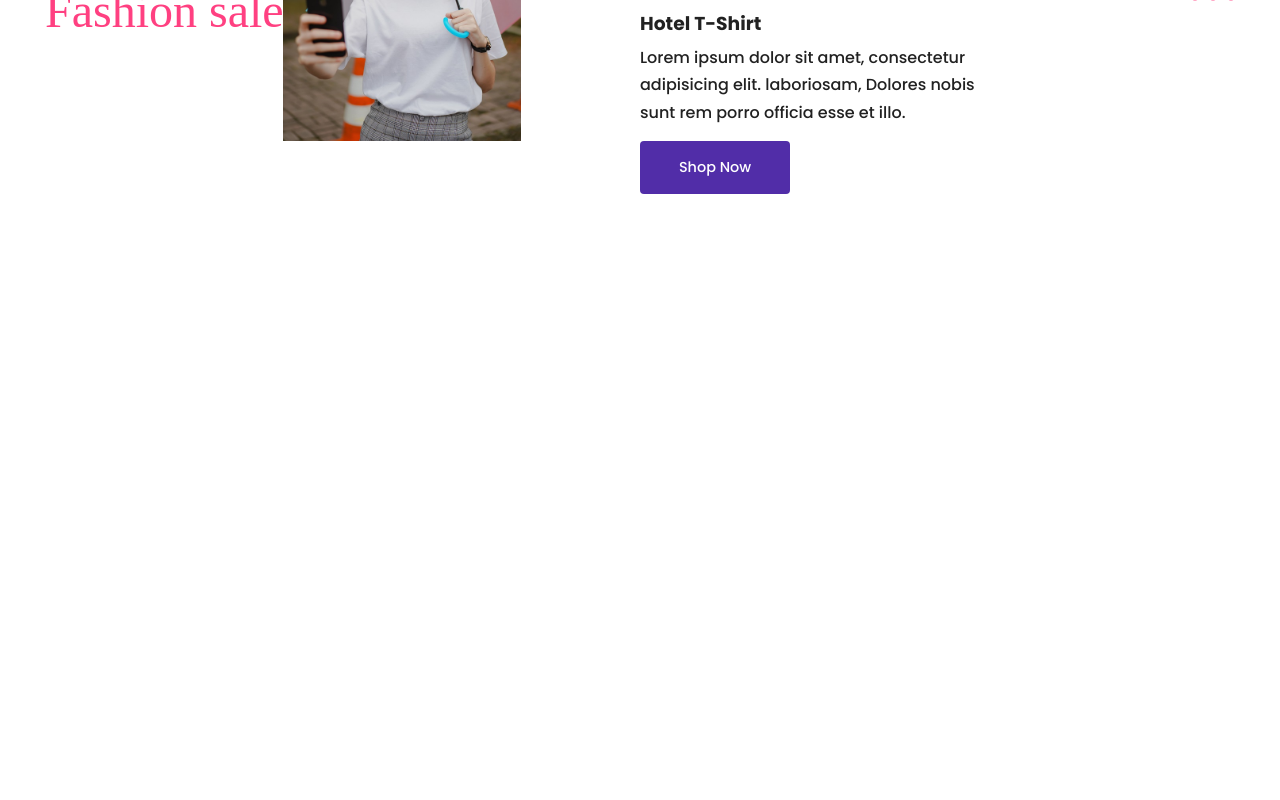
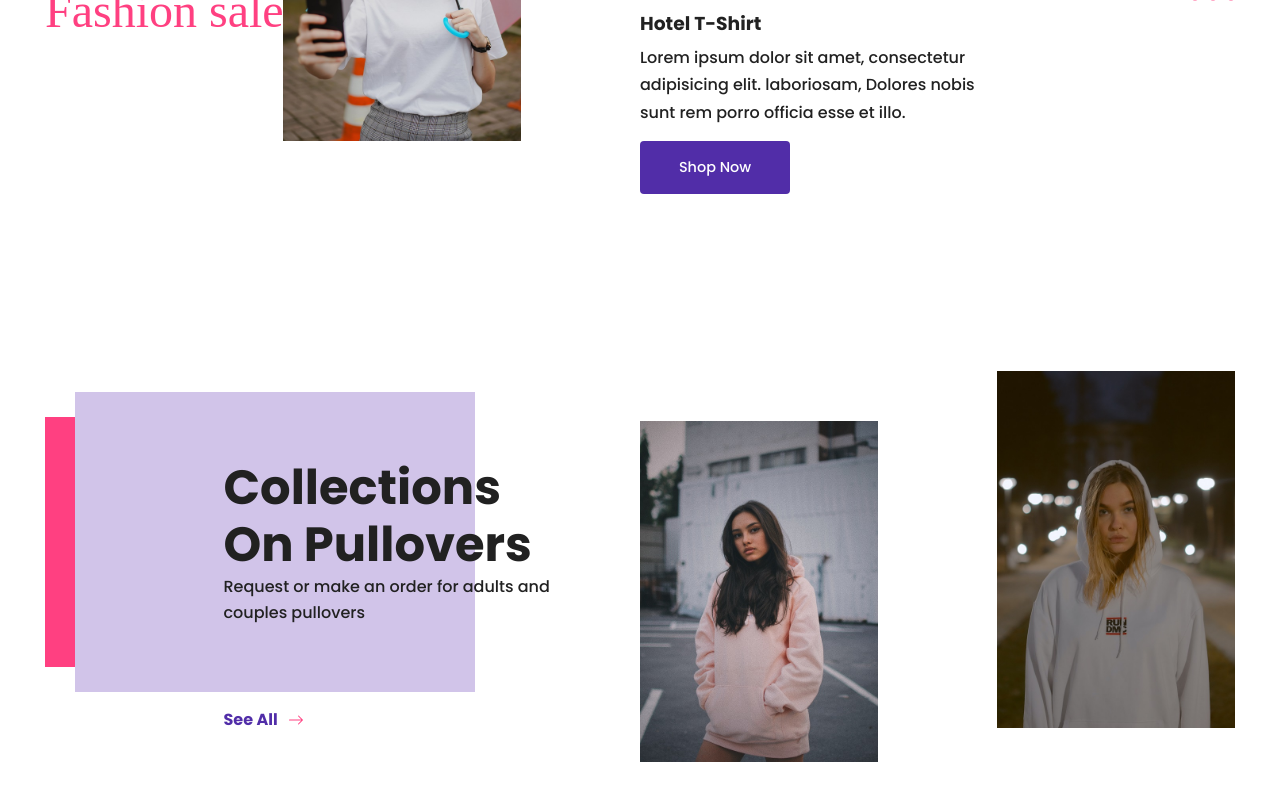
Before and after one commit to 21base/Superflyfits, a React (Create React App) app: page / in a window 1280 px wide. Shown: the part 408-1208 px from the top of the page. Before the commit the page ends 800 px from the top, so only its background shows below. Built offline with nearby package versions, Linux system fonts and the light colour scheme; the HTML template or start-up script is replaced by a standard one.

Commit message:
Added the code for first category

```diff
--- /dev/null
+++ b/src/Components/Categories.jsx
@@ -0,0 +1,121 @@
+import styled from "styled-components";
+import {BsArrowRight} from "react-icons/bs"
+import FirstImage from "../Assets/pullover-1.jpg"
+import SecondImage from "../Assets/pullover-2.jpg"
+
+const Wrapper = styled.div`
+  width: 100vw;
+  position: relative;
+  padding: 40px 45px;
+  display: flex;
+  align-items: center;
+`;
+
+const LeftDiv = styled.div`
+  width: 50%;
+  padding: 100px 0;
+`;
+
+const SubContainer = styled.div`
+  position: relative;
+  display: flex;
+  align-items: center;
+`;
+
+const ShadowDiv = styled.div`
+  width: 250px;
+  height: 250px;
+  background: ${(props) => props.theme.colors.primary};
+  position: absolute;
+  z-index: -1;
+`;
+
+const MainDiv = styled.div`
+  width: 400px;
+  height: 300px;
+  background: ${(props) => props.theme.colors.lighter_secondary};
+  margin-left: 5%;
+`;
+
+const TextHolder = styled.div`
+  position: absolute;
+  width: 350px;
+  left: 30%;
+`;
+
+const Tittle = styled.h1`
+  text-transform: capitalize;
+  font-size: 3rem;
+  line-height: 1.2;
+`;
+
+const Paragraph = styled.p``;
+
+const LinkHolder = styled.div`
+  margin-left: 30%;
+  padding: 20px 0;
+  width: 100px;
+`;
+
+const ALink = styled.a`
+    text-transform: capitalize;
+    color: ${props => props.theme.colors.secondary};
+    font-weight: 600;
+    line-height: 1;
+    display: flex;
+    align-items: center;
+
+    svg {
+        fill: ${props => props.theme.colors.primary};
+        margin-left: 10px;
+    }
+`
+
+const RightDiv = styled.div`
+  width: 50%;
+`;
+
+const ImageHolder = styled.div`
+    position: relative;
+`
+
+const FirstImg = styled.img`
+    max-width: 40%;
+    margin-top: 50px;
+`
+
+const SecondImg = styled.img`
+    position: absolute;
+    max-width: 40%;
+    right: 0;
+`
+
+const Categories = () => {
+  return (
+    <Wrapper>
+      <LeftDiv>
+        <SubContainer>
+          <ShadowDiv></ShadowDiv>
+          <MainDiv></MainDiv>
+          <TextHolder>
+            <Tittle>collections on pullovers</Tittle>
+            <Paragraph>
+              Request or make an order for adults and couples pullovers
+            </Paragraph>
+          </TextHolder>
+        </SubContainer>
+        <LinkHolder>
+          <ALink href="#">see all <BsArrowRight /></ALink>
+        </LinkHolder>
+      </LeftDiv>
+      <RightDiv>
+        <ImageHolder>
+            <FirstImg src={FirstImage} />
+            <SecondImg src={SecondImage} />
+        </ImageHolder>
+      </RightDiv>
+    </Wrapper>
+  );
+};
+
+export default Categories;
--- a/src/Pages/Home.jsx
+++ b/src/Pages/Home.jsx
@@ -1,3 +1,4 @@
+import Categories from "../Components/Categories";
 import Hero from "../Components/Hero";
 import Navbar from "../Components/Navbar";
 
@@ -6,6 +7,7 @@ const Home = () => {
     <>
       <Navbar />
       <Hero />
+      <Categories />
     </>
   );
 };
```
Also changed, not shown: src/Assets/pullover-1.jpg (added), src/Assets/pullover-2.jpg (added).
